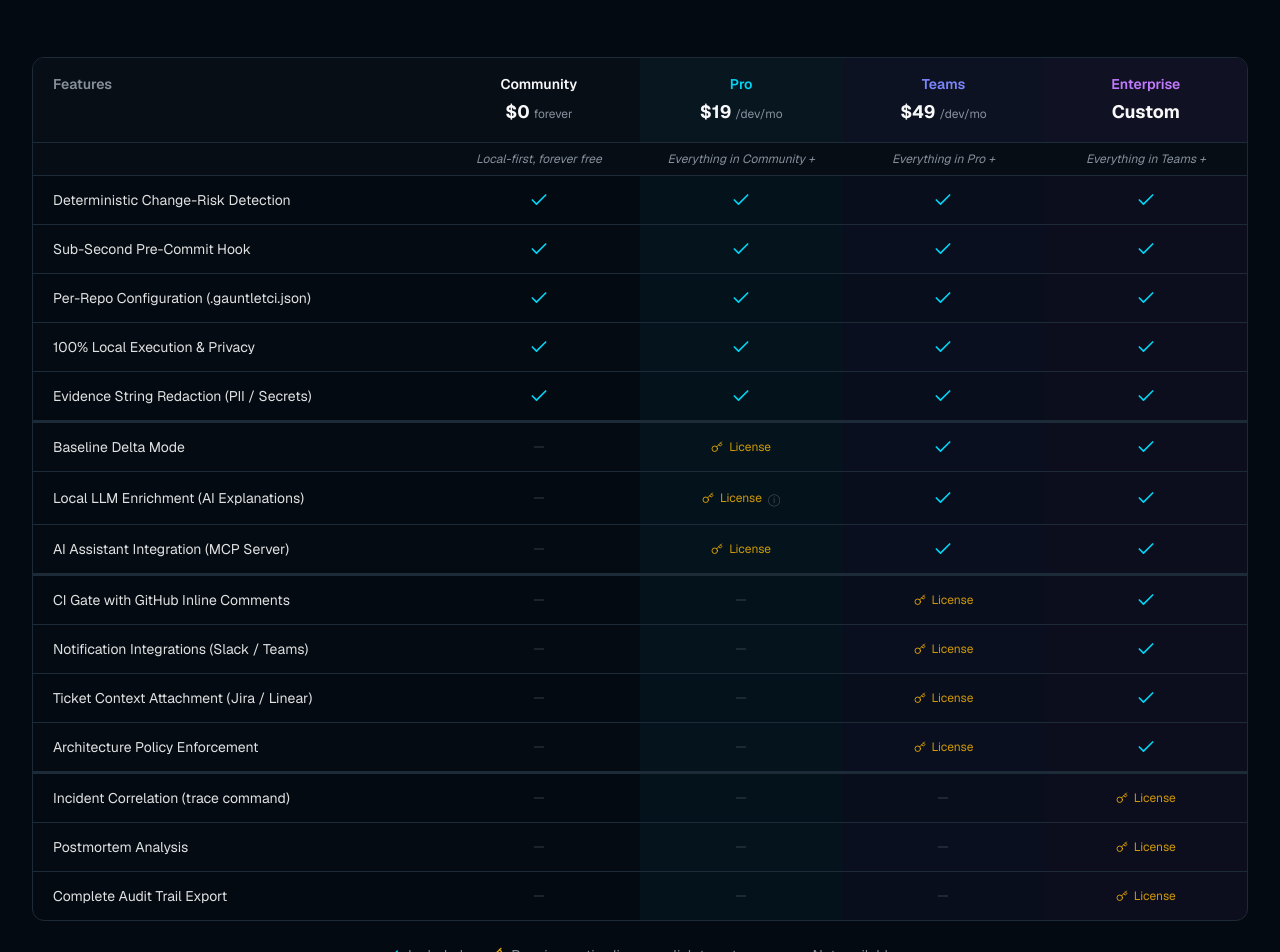
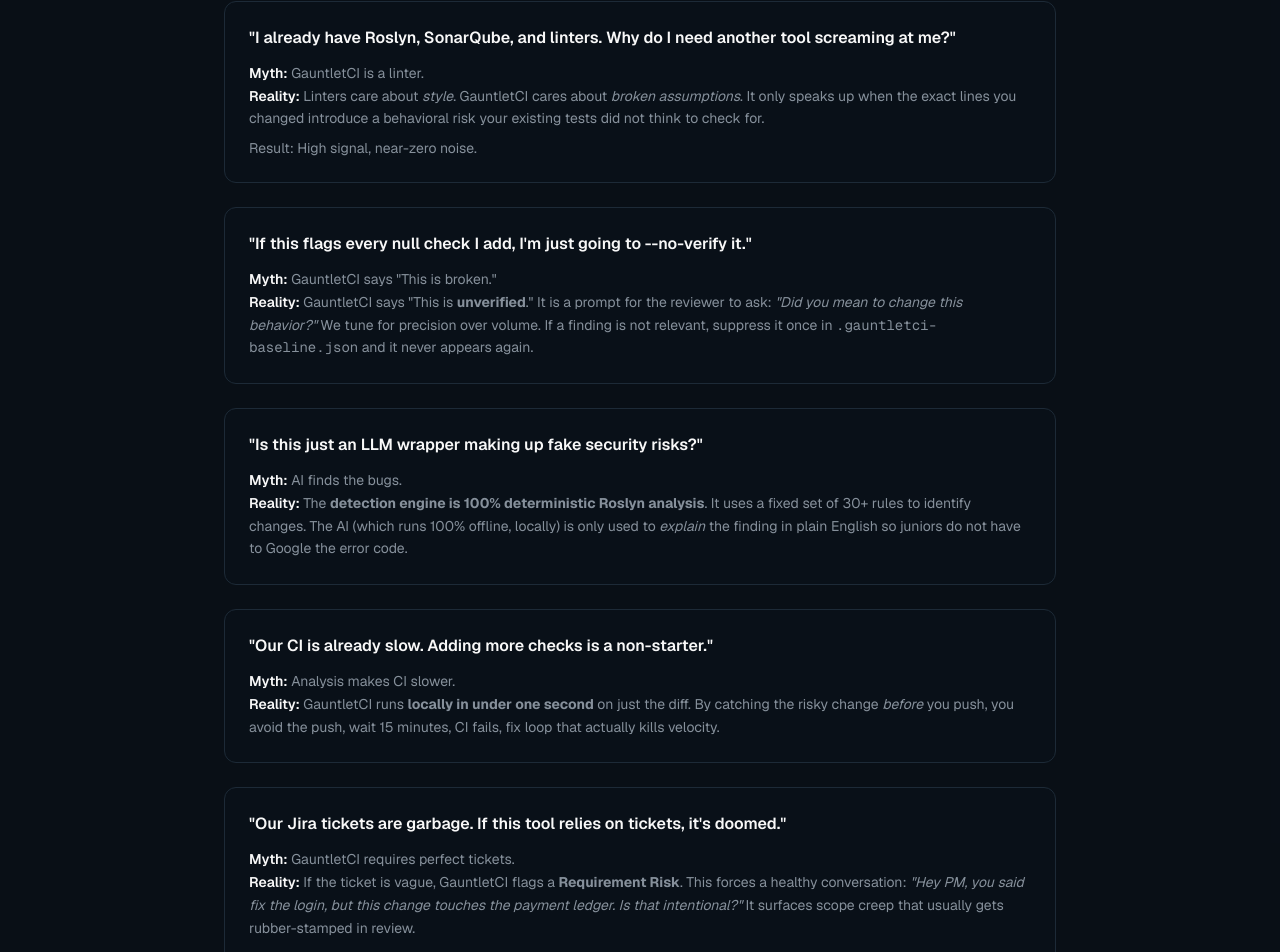
Before and after one commit to EricCogen/GauntletCI, a Next.js app in the folder site/: page / in a window 1280 px wide. Shown: the part 10080-11032 px from the top of the page. Built offline with nearby package versions, Linux system fonts and the light colour scheme.

Commit message:
[DOCS] Add Honest FAQ for Skeptical Engineers section

```diff
--- a/site/app/page.tsx
+++ b/site/app/page.tsx
@@ -10,6 +10,7 @@
 import { QuickStart } from "@/components/quick-start";
 import { DetectionRules } from "@/components/detection-rules";
 import { Pricing } from "@/components/pricing";
+import { Faq } from "@/components/faq";
 import { Footer } from "@/components/footer";
 
 export default function Home() {
@@ -26,6 +27,7 @@
       <ProvenReliability />
       <QuickStart />
       <DetectionRules />
+      <Faq />
       <Pricing />
       <Footer />
     </main>
--- /dev/null
+++ b/site/components/faq.tsx
@@ -0,0 +1,85 @@
+const faqs = [
+  {
+    question: `"I already have Roslyn, SonarQube, and linters. Why do I need another tool screaming at me?"`,
+    myth: "GauntletCI is a linter.",
+    reality: (
+      <>
+        Linters care about <em>style</em>. GauntletCI cares about <em>broken assumptions</em>.
+        It only speaks up when the exact lines you changed introduce a behavioral risk your existing tests
+        did not think to check for.
+        <span className="block mt-2 text-sm text-muted-foreground">Result: High signal, near-zero noise.</span>
+      </>
+    ),
+  },
+  {
+    question: `"If this flags every null check I add, I'm just going to --no-verify it."`,
+    myth: `GauntletCI says "This is broken."`,
+    reality: (
+      <>
+        GauntletCI says &quot;This is <strong>unverified</strong>.&quot; It is a prompt for the reviewer to ask:{" "}
+        <em>&quot;Did you mean to change this behavior?&quot;</em> We tune for precision over volume.
+        If a finding is not relevant, suppress it once in <code>.gauntletci-baseline.json</code> and it never appears again.
+      </>
+    ),
+  },
+  {
+    question: `"Is this just an LLM wrapper making up fake security risks?"`,
+    myth: "AI finds the bugs.",
+    reality: (
+      <>
+        The <strong>detection engine is 100% deterministic Roslyn analysis</strong>. It uses a fixed set of 30+
+        rules to identify changes. The AI (which runs 100% offline, locally) is only used to <em>explain</em> the
+        finding in plain English so juniors do not have to Google the error code.
+      </>
+    ),
+  },
+  {
+    question: `"Our CI is already slow. Adding more checks is a non-starter."`,
+    myth: "Analysis makes CI slower.",
+    reality: (
+      <>
+        GauntletCI runs <strong>locally in under one second</strong> on just the diff. By catching the risky
+        change <em>before</em> you push, you avoid the push, wait 15 minutes, CI fails, fix loop that actually
+        kills velocity.
+      </>
+    ),
+  },
+  {
+    question: `"Our Jira tickets are garbage. If this tool relies on tickets, it's doomed."`,
+    myth: "GauntletCI requires perfect tickets.",
+    reality: (
+      <>
+        If the ticket is vague, GauntletCI flags a <strong>Requirement Risk</strong>. This forces a healthy
+        conversation: <em>&quot;Hey PM, you said fix the login, but this change touches the payment ledger. Is
+        that intentional?&quot;</em> It surfaces scope creep that usually gets rubber-stamped in review.
+      </>
+    ),
+  },
+];
+
+export function Faq() {
+  return (
+    <section id="faq" className="py-24 sm:py-32 bg-muted/30">
+      <div className="mx-auto max-w-4xl px-4 sm:px-6 lg:px-8">
+        <h2 className="text-3xl font-bold text-center tracking-tight sm:text-4xl mb-16">
+          The Honest FAQ for Skeptical Engineers
+        </h2>
+        <dl className="space-y-6">
+          {faqs.map((faq, i) => (
+            <div key={i} className="rounded-xl border border-border bg-card p-6">
+              <dt className="text-base font-semibold text-foreground">
+                {faq.question}
+              </dt>
+              <dd className="mt-3 text-sm text-muted-foreground leading-relaxed">
+                <span className="font-semibold text-foreground">Myth:</span> {faq.myth}
+                <br />
+                <span className="font-semibold text-foreground">Reality:</span>{" "}
+                {faq.reality}
+              </dd>
+            </div>
+          ))}
+        </dl>
+      </div>
+    </section>
+  );
+}
```
